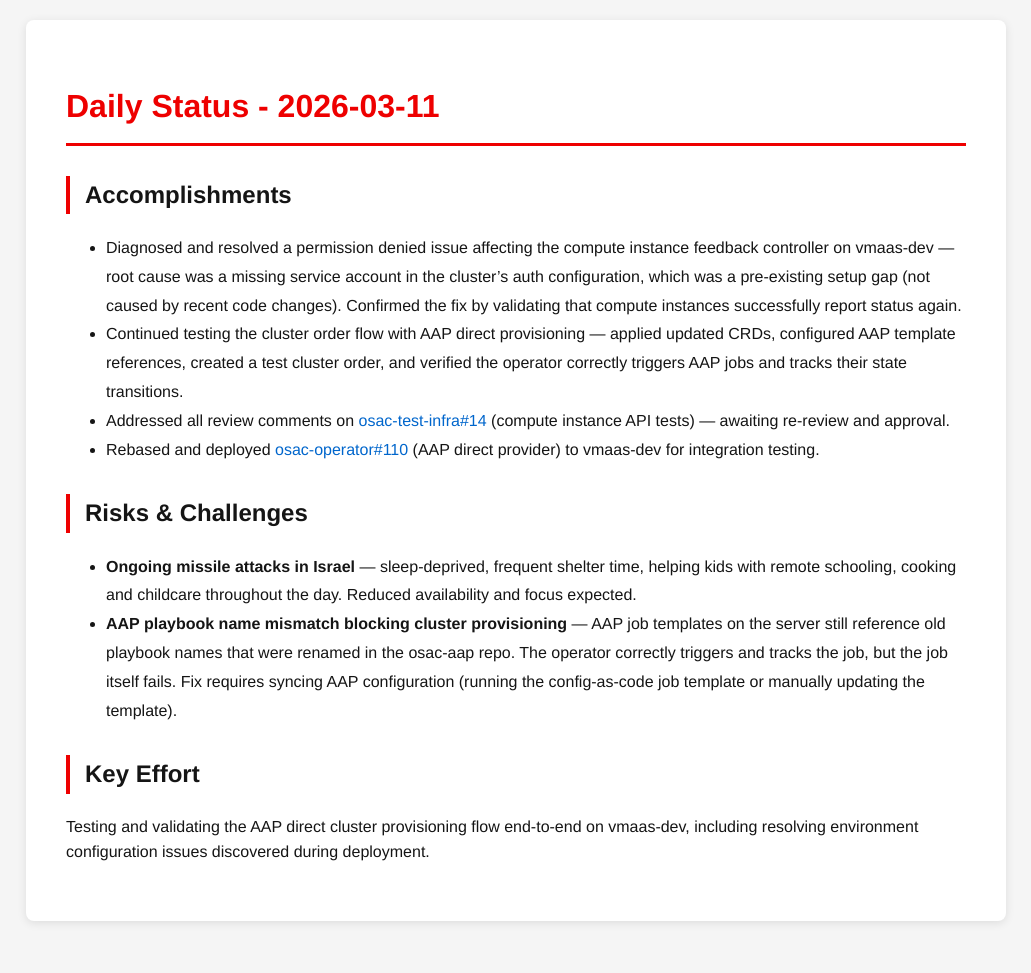
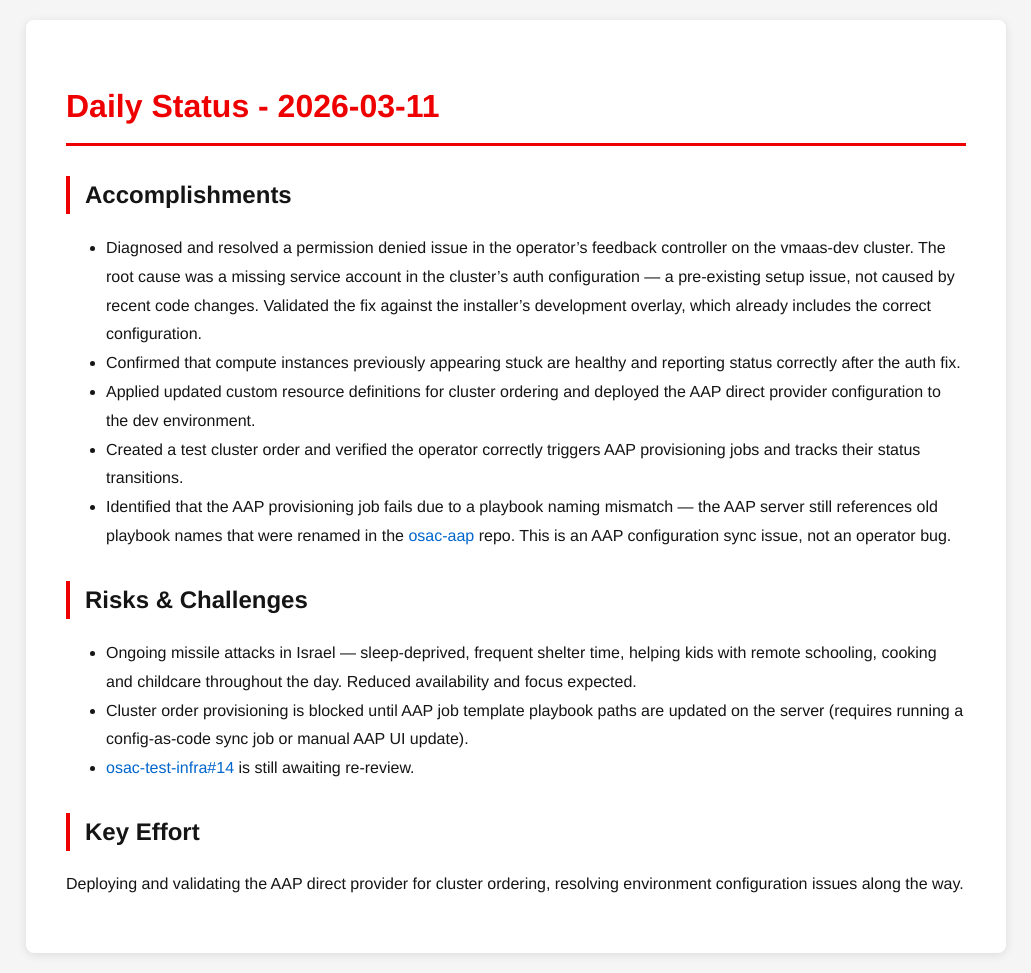
Before and after one commit to tzvatot/daily-status, a Jekyll site: the page built from 2026-03-11.md, in a window 1280 px wide. Shown: the whole page, without its empty margins (124-1155 px from the left). Built offline with Jekyll 4.4.1, drawn with Linux system fonts in a browser that asks for light colours; before the commit the page ends 941 px from its top, so only the background shows below that.

Commit message:
Daily status update - 2026-03-11

```diff
--- a/2026-03-11.md
+++ b/2026-03-11.md
@@ -7,14 +7,16 @@
 # Daily Status - 2026-03-11
 
 ## Accomplishments
-- Diagnosed and resolved a permission denied issue affecting the compute instance feedback controller on vmaas-dev — root cause was a missing service account in the cluster's auth configuration, which was a pre-existing setup gap (not caused by recent code changes). Confirmed the fix by validating that compute instances successfully report status again.
-- Continued testing the cluster order flow with AAP direct provisioning — applied updated CRDs, configured AAP template references, created a test cluster order, and verified the operator correctly triggers AAP jobs and tracks their state transitions.
-- Addressed all review comments on [osac-test-infra#14](https://github.com/osac-project/osac-test-infra/pull/14) (compute instance API tests) — awaiting re-review and approval.
-- Rebased and deployed [osac-operator#110](https://github.com/osac-project/osac-operator/pull/110) (AAP direct provider) to vmaas-dev for integration testing.
+- Diagnosed and resolved a permission denied issue in the operator's feedback controller on the vmaas-dev cluster. The root cause was a missing service account in the cluster's auth configuration — a pre-existing setup issue, not caused by recent code changes. Validated the fix against the installer's development overlay, which already includes the correct configuration.
+- Confirmed that compute instances previously appearing stuck are healthy and reporting status correctly after the auth fix.
+- Applied updated custom resource definitions for cluster ordering and deployed the AAP direct provider configuration to the dev environment.
+- Created a test cluster order and verified the operator correctly triggers AAP provisioning jobs and tracks their status transitions.
+- Identified that the AAP provisioning job fails due to a playbook naming mismatch — the AAP server still references old playbook names that were renamed in the [osac-aap](https://github.com/osac-project/osac-aap) repo. This is an AAP configuration sync issue, not an operator bug.
 
 ## Risks & Challenges
-- **Ongoing missile attacks in Israel** — sleep-deprived, frequent shelter time, helping kids with remote schooling, cooking and childcare throughout the day. Reduced availability and focus expected.
-- **AAP playbook name mismatch blocking cluster provisioning** — AAP job templates on the server still reference old playbook names that were renamed in the osac-aap repo. The operator correctly triggers and tracks the job, but the job itself fails. Fix requires syncing AAP configuration (running the config-as-code job template or manually updating the template).
+- Ongoing missile attacks in Israel — sleep-deprived, frequent shelter time, helping kids with remote schooling, cooking and childcare throughout the day. Reduced availability and focus expected.
+- Cluster order provisioning is blocked until AAP job template playbook paths are updated on the server (requires running a config-as-code sync job or manual AAP UI update).
+- [osac-test-infra#14](https://github.com/osac-project/osac-test-infra/pull/14) is still awaiting re-review.
 
 ## Key Effort
-Testing and validating the AAP direct cluster provisioning flow end-to-end on vmaas-dev, including resolving environment configuration issues discovered during deployment.
+Deploying and validating the AAP direct provider for cluster ordering, resolving environment configuration issues along the way.
```
